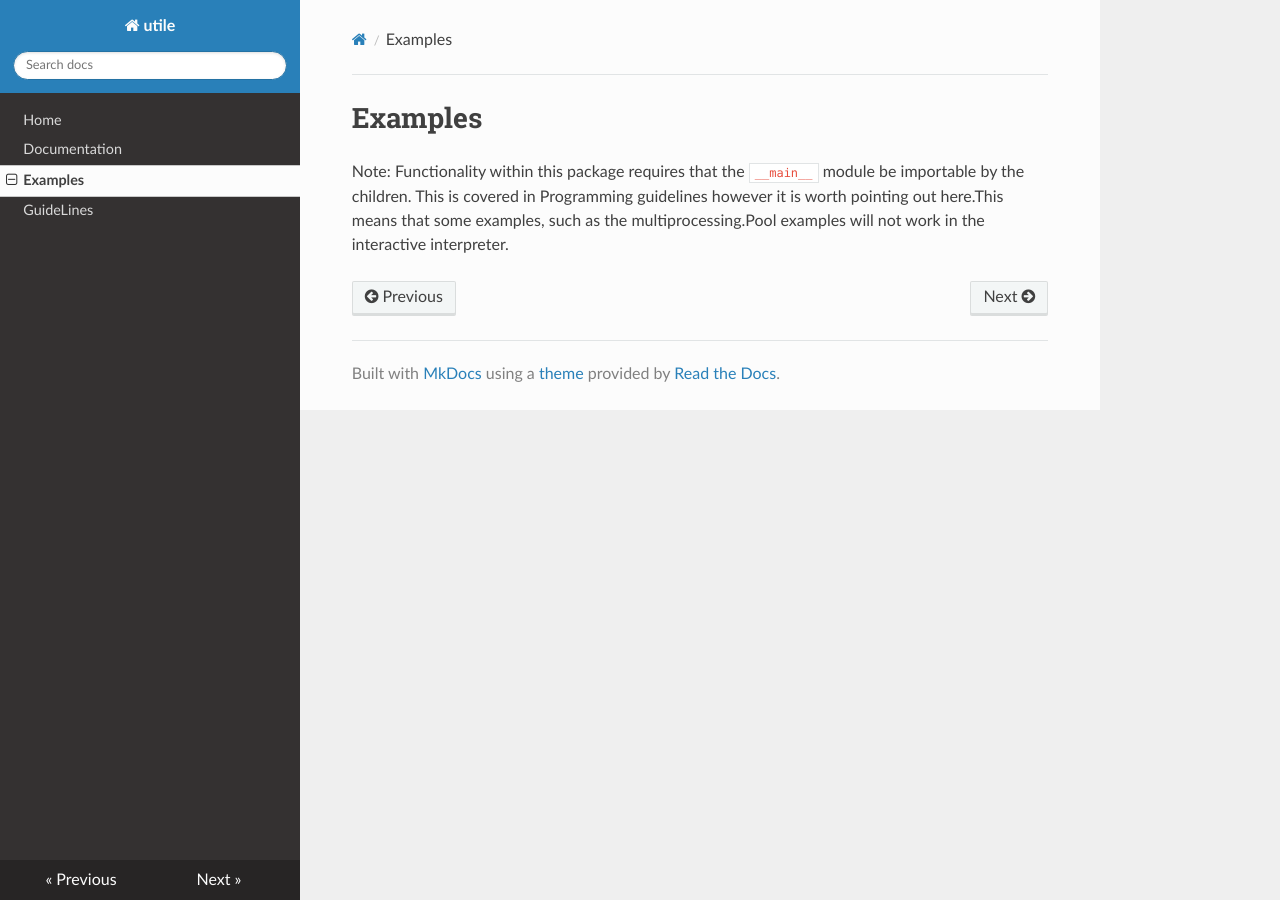
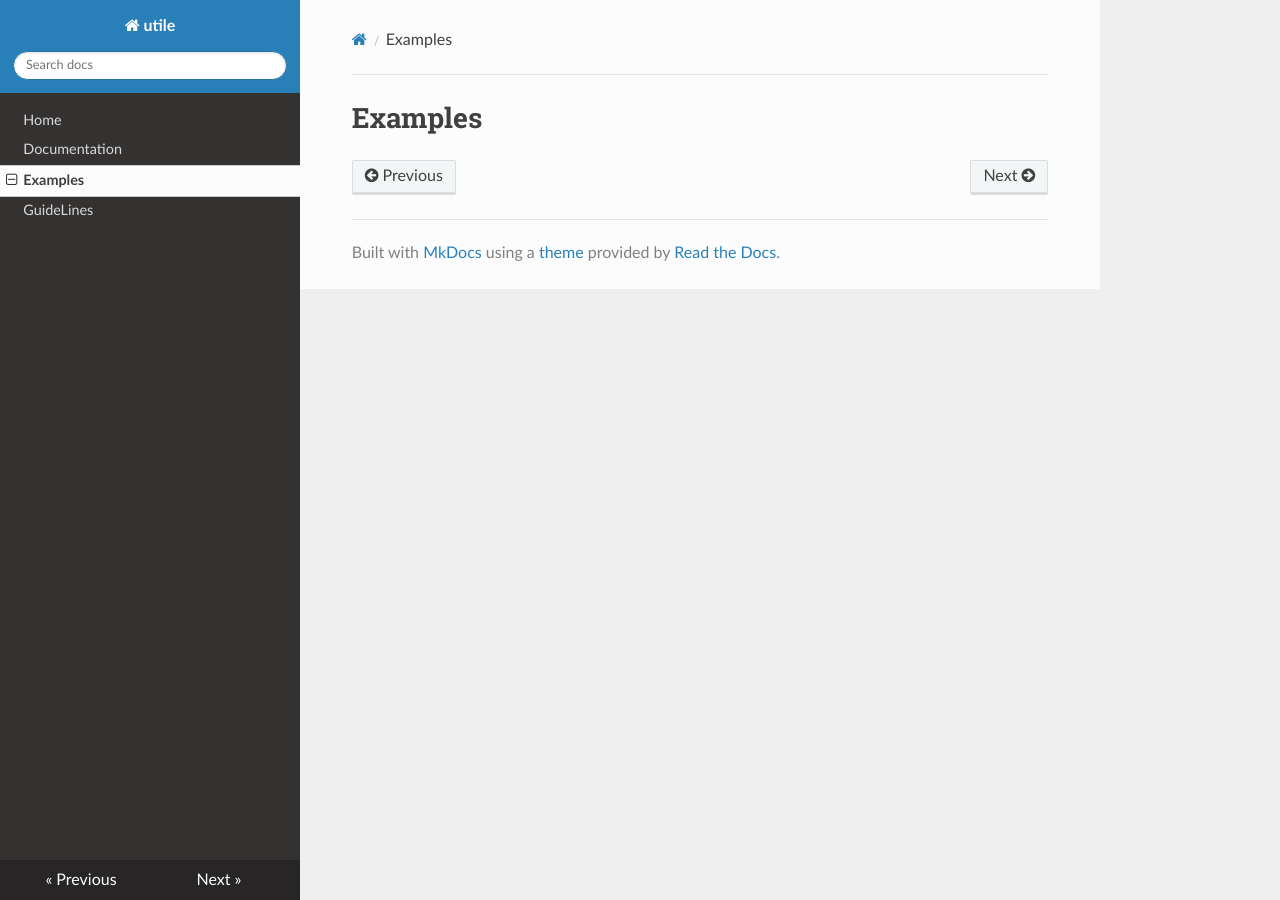
Before and after one commit to j0fiN/utile, an MkDocs documentation site: the page built from docs/examples.md, in a window 1280 px wide. Built offline with MkDocs 1.6.1, drawn with Linux system fonts in a browser that asks for light colours; nearby versions of some CDN libraries.

Commit message:
utile :sparkle:

```diff
--- a/docs/examples.md
+++ b/docs/examples.md
@@ -1,7 +1 @@
 # Examples
-
-Note: Functionality within this package requires that the `__main__`
-module be importable by the children. This is covered in Programming
-guidelines however it is worth pointing out here.This means that some
-examples, such as the multiprocessing.Pool examples will not work in
-the interactive interpreter.
```
Also changed, not shown: docs/index.md (+1 -4 lines).
